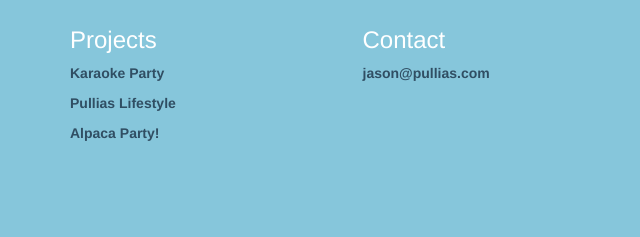
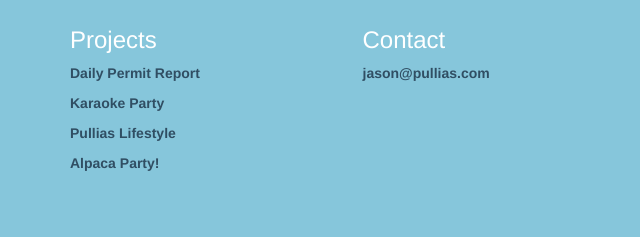
Before and after one commit to pullias/pulliascom, a plain HTML site: page files/index.html in a window 1280 px wide. Shown: the part 239-476 px from the top of the page, 0-640 px from the left. Drawn offline with nearby package versions, Linux system fonts and the light colour scheme.

Commit message:
add link to permit report

```diff
--- a/files/index.html
+++ b/files/index.html
@@ -40,6 +40,7 @@
       <div class="row">
         <div class='col-sm-3'>
           <h3>Projects</h3>
+            <p><a href="http://dailypermitreport.com">Daily Permit Report</a></p>
             <p><a href='http://party.pullias.com'>Karaoke Party</a><p>
             <p><a href='http://jason.pullias.com'>Pullias Lifestyle</a></p>
             <p><a href='http://alpaca.pullias.com'>Alpaca Party!</a></p>
```
